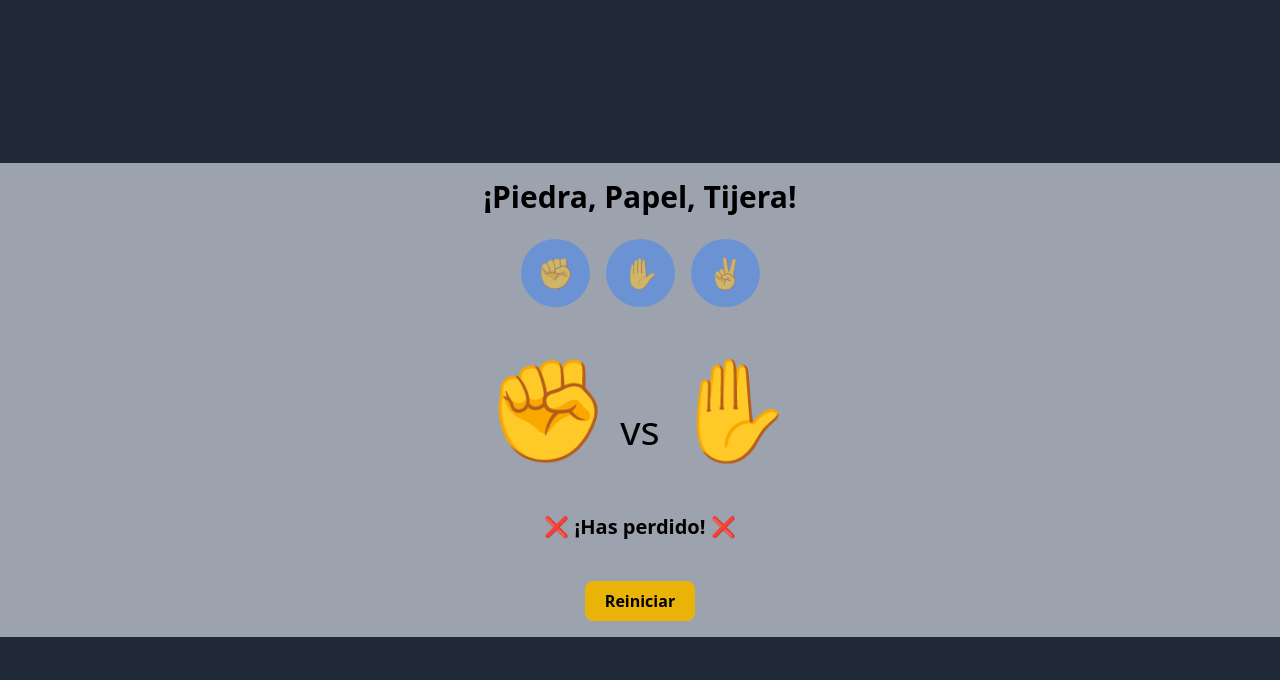
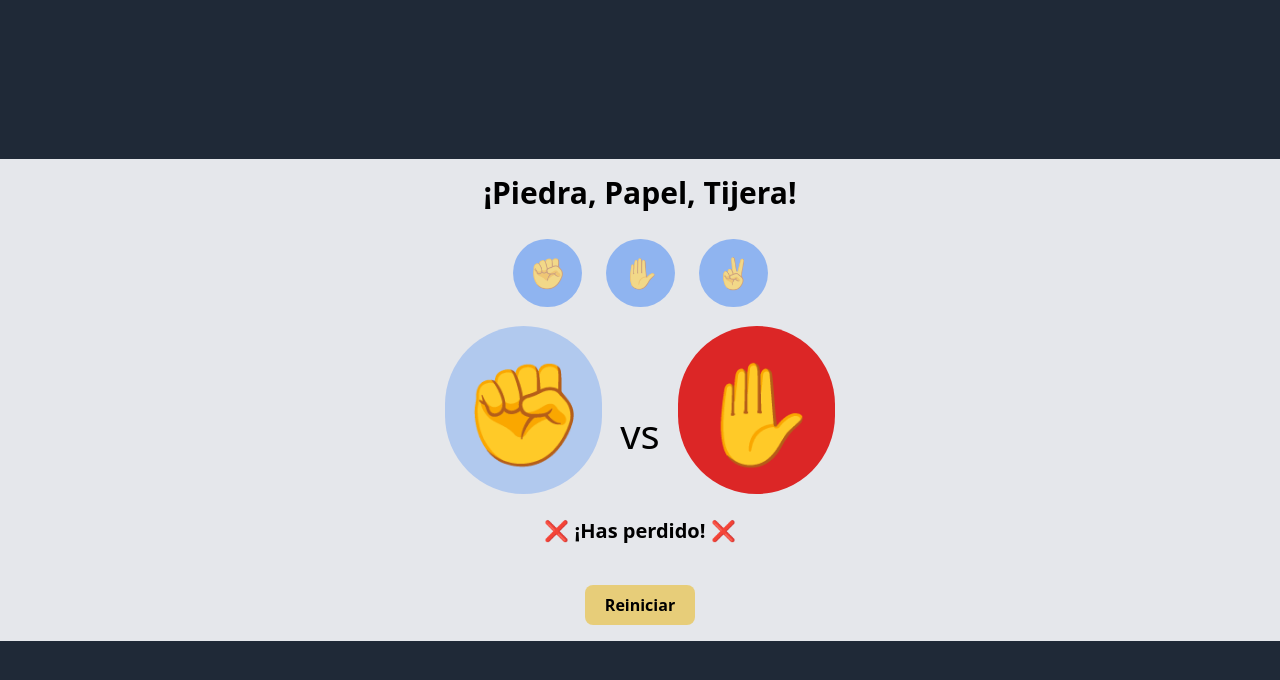
Before and after one commit to Joel-Sempere-Cobos/piedra-papel-tijeras, a React (Vite) app: page / in a window 1280 px wide. Both pictures are taken after a click on the button "Piedra". Shown: the top 680 px of the page. Built offline with nearby package versions, Linux system fonts and the light colour scheme; the HTML template or start-up script is replaced by a standard one.

Commit message:
Mejora de UI

```diff
--- a/src/App.jsx
+++ b/src/App.jsx
@@ -67,15 +67,15 @@ export default function App() {
 
   return (
     <div className="flex items-center justify-center h-screen bg-gray-800  ">
-      <div className=" p-4 bg-gray-400  min-w-full">
+      <div className=" p-4 bg-gray-200  min-w-full">
         <h1 className="text-3xl mb-4 text-center font-bold">¡Piedra, Papel, Tijera!</h1>
         <div className="max-w-md mx-auto ">
           <div className="flex justify-center">
             {options.map((option) => (
               <button
-                className={`rounded-full px-4 py-4 m-2 text-3xl font-bold text-white bg-blue-500 opacity-50 enabled:hover:opacity-100 content-center ${
-                  option.id === userChoice && result === null ? 'opacity-100' : 'opacity-50'
-                } hover:transition-all`}
+                className={`rounded-full px-4 py-4 m-3 text-3xl font-bold text-white bg-blue-500  enabled:hover:opacity-100 content-center ${
+                  option.id === userChoice && result === null? 'opacity-100' : 'opacity-50'
+                } transition-all`}
                 key={option.id}
                 disabled={disabled}
                 onClick={() => {
@@ -88,15 +88,15 @@ export default function App() {
             ))}
           </div>
           {userChoice !== null && (
-            <p className={`text-[50px] md:text-[100px] mt-4 text-center `}>
-              <span>{userMessage}</span>
+            <p className={`text-[30px]  sm:text-[100px] mt-4 text-center `}>
+              <span className={`rounded-full px-4 py-4 m-2 ${result === 1 ? `bg-blue-600` : `bg-blue-500/30`}`}>{userMessage}</span>
               <span className={'text-[40px]'}> vs </span>
-              <span>{computerMessage}</span>{' '}
+              <span className={`rounded-full px-4 py-4 m-2 ${result===2?"bg-red-600" :"bg-red-500/30"}  `}>{computerMessage}</span>{' '}
             </p>
           )}
 
           {result !== null && (
-            <div className="mt-8 ">
+            <div className="mt-8 " onClick={reset}>
               {result === 0 && (
                 <p className="text-xl mt-4 text-center font-bold">🤷‍♂️ ¡Es un empate! 🤷‍♂️</p>
               )}
@@ -108,7 +108,7 @@ export default function App() {
               )}
               <div className="mt-10 flex justify-center">
                 <button
-                  className="rounded-lg bg-yellow-500 px-5 py-2 hover:bg-yellow-300 font-bold"
+                  className="rounded-lg bg-yellow-500/50 px-5 py-2 hover:bg-yellow-300 font-bold transition-all"
                   onClick={reset}
                 >
                   Reiniciar
```
